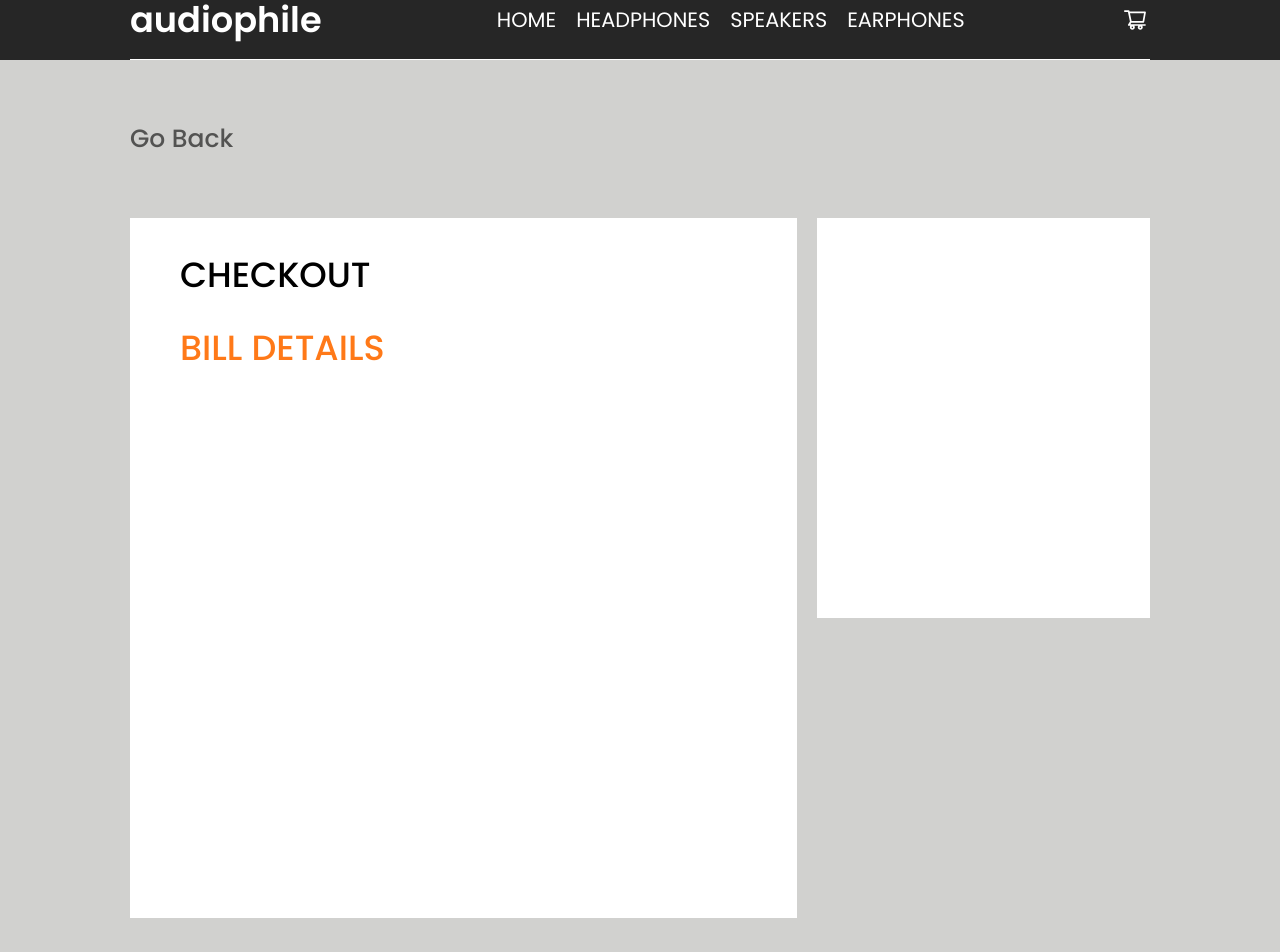
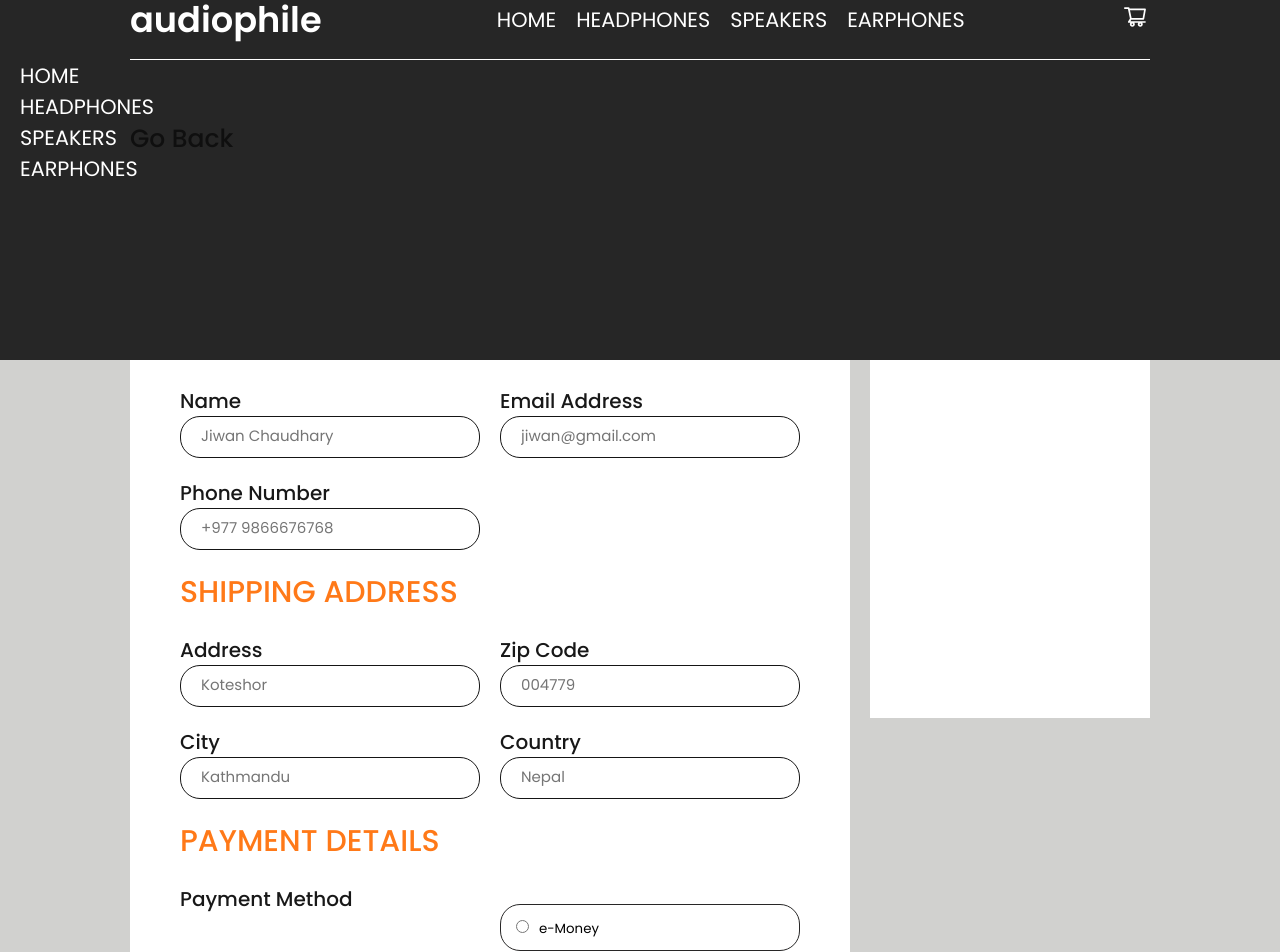
Before and after one commit to JiwanChaudhary/audiophile, a React (Create React App) app: page /cart in a window 1280 px wide. Shown: the part 20-972 px from the top of the page. Built offline with nearby package versions, Linux system fonts and the light colour scheme.

Commit message:
CSS updated

```diff
--- a/src/App.js
+++ b/src/App.js
@@ -13,7 +13,7 @@ import Headphones from "./components/pages/Headphone/Headphones";
 import Features from "./components/pages/Headphone/Features";
 import HeadphoneImage from "./components/pages/Headphone/HeadphoneImage";
 import SimilarProduct from "./components/pages/Headphone/SimilarProduct";
-import Cart from "./components/pages/Cart/cart";
+import Cart from "./components/pages/Cart/Cart";
 
 function App() {
   return (
--- a/src/components/Navbar/Navbar.jsx
+++ b/src/components/Navbar/Navbar.jsx
@@ -7,12 +7,17 @@ import {
   List,
   Cart,
   AnchorTag,
+  HamburgerMenu,
+  ExtendedNavbar,
 } from "./Navbar.styled";
+import { Link } from "react-router-dom";
 
 const Navbar = () => {
   return (
+    <>
       <Header>
         <Wrapper>
+          <HamburgerMenu />
           <Title>audiophile</Title>
           <Menu>
             <List>
@@ -28,9 +33,27 @@ const Navbar = () => {
               <AnchorTag to="/earphones">EARPHONES</AnchorTag>
             </List>
           </Menu>
+          <Link to="/cart">
             <Cart />
+          </Link>
         </Wrapper>
+        <ExtendedNavbar>
+        <List>
+          <AnchorTag to="/">HOME</AnchorTag>
+        </List>
+        <List>
+          <AnchorTag to="/headphones">HEADPHONES</AnchorTag>
+        </List>
+        <List>
+          <AnchorTag to="/speakers">SPEAKERS</AnchorTag>
+        </List>
+        <List>
+          <AnchorTag to="/earphones">EARPHONES</AnchorTag>
+        </List>
+      </ExtendedNavbar>
       </Header>
+
+    </>
   );
 };
 
--- a/src/components/Navbar/Navbar.styled.js
+++ b/src/components/Navbar/Navbar.styled.js
@@ -1,6 +1,7 @@
 import styled from "styled-components";
 import { AiOutlineShoppingCart } from "react-icons/ai";
 import { Link } from "react-router-dom";
+import { GiHamburgerMenu } from "react-icons/gi";
 
 export const Header = styled.nav`
   height: 80px;
@@ -14,6 +15,22 @@ export const Wrapper = styled.div`
   justify-content: space-between;
   border-bottom: 1px solid #fff;
   margin: 0 130px;
+
+  @media screen and (max-width: 1200px) {
+    margin-left: 80px;
+    margin-right: 80px;
+  }
+`;
+
+export const HamburgerMenu = styled(GiHamburgerMenu)`
+  color: #fff;
+  font-size: 25px;
+  display: none;
+
+  @media screen and (max-width: 1200px) {
+    display: block;
+    margin-right: -300px;
+  }
 `;
 
 export const Title = styled.div`
@@ -43,10 +60,29 @@ export const AnchorTag = styled(Link)`
     color: #ff7918;
     cursor: pointer;
   }
+
+  @media screen and (max-width: 1200px) {
+    display: none;
+  }
 `;
 
 export const Cart = styled(AiOutlineShoppingCart)`
   color: #fff;
   width: 30px;
   height: 25px;
+
+  &:hover {
+    cursor: pointer;
+  }
 `;
+
+export const ExtendedNavbar = styled.div`
+  display: flex;
+  flex-direction: column;
+  background-color: #262626;
+  height: 300px;
+  color: #fff;
+  position: absolute;
+  left: 0;
+  width: 100%;
+`;
--- a/src/components/common/Home.jsx
+++ b/src/components/common/Home.jsx
@@ -20,8 +20,8 @@ const Home = () => {
           <HeaderOne>XX99 MARK II</HeaderOne>
           <HeaderTwo>HEADPHONES</HeaderTwo>
           <HeadphoneDescription>
-          Experience natural , lifelike audio and exceptional build qualitymade
-          for the passionate music enthusiast
+            Experience natural , lifelike audio and exceptional build
+            qualitymade for the passionate music enthusiast
           </HeadphoneDescription>
           <Button>SEE PRODUCT</Button>
         </Description>
--- a/src/components/pages/Cart/cart.jsx
+++ b/src/components/pages/Cart/cart.jsx
@@ -1,4 +1,19 @@
-import { BoxWrapper, GoBack, Wrapper, BoxOne, BoxTwo, BoxOneWrapper, CheckOut, BillDetails } from "./cart.styled";
+import {
+  BoxWrapper,
+  GoBack,
+  Wrapper,
+  BoxOne,
+  BoxTwo,
+  BoxOneWrapper,
+  CheckOut,
+  BillDetails,
+  NameDetails,
+  Details,
+  Label,
+  Input,
+  Button,
+  ButtonWrapper,
+} from "./Cart.styled";
 
 const Cart = () => {
   return (
@@ -6,10 +21,69 @@ const Cart = () => {
       <GoBack to="/">Go Back</GoBack>
       <BoxWrapper>
         <BoxOne>
-            <BoxOneWrapper>
-                <CheckOut>CHECKOUT</CheckOut>
-                <BillDetails>BILL DETAILS</BillDetails>
-            </BoxOneWrapper>
+          <BoxOneWrapper>
+            <CheckOut>CHECKOUT</CheckOut>
+            <BillDetails>BILL DETAILS</BillDetails>
+            <Details>
+              <NameDetails>
+                <Label htmlFor="name">Name</Label>
+                <Input type="name" id="name" placeholder="Jiwan Chaudhary" />
+              </NameDetails>
+              <NameDetails>
+                <Label htmlFor="email">Email Address</Label>
+                <Input type="email" id="email" placeholder="jiwan@gmail.com" />
+              </NameDetails>
+              <NameDetails>
+                <Label htmlFor="number">Phone Number</Label>
+                <Input
+                  type="number"
+                  id="number"
+                  placeholder="+977 9866676768"
+                />
+              </NameDetails>
+            </Details>
+            <BillDetails>SHIPPING ADDRESS</BillDetails>
+            <Details>
+              <NameDetails>
+                <Label htmlFor="address">Address</Label>
+                <Input type="name" id="address" placeholder="Koteshor" />
+              </NameDetails>
+              <NameDetails>
+                <Label htmlFor="code">Zip Code</Label>
+                <Input type="number" id="code" placeholder="004779" />
+              </NameDetails>
+              <NameDetails>
+                <Label htmlFor="city">City</Label>
+                <Input type="name" id="city" placeholder="Kathmandu" />
+              </NameDetails>
+              <NameDetails>
+                <Label htmlFor="country">Country</Label>
+                <Input type="name" id="country" placeholder="Nepal" />
+              </NameDetails>
+            </Details>
+            <BillDetails>PAYMENT DETAILS</BillDetails>
+            <Details>
+              <Label>Payment Method</Label>
+              <NameDetails style={{ display: "flex", flexDirection: "column" }}>
+                <ButtonWrapper>
+                  <input type="radio" />
+                  <Button>e-Money</Button>
+                </ButtonWrapper>
+                <ButtonWrapper>
+                  <input type="radio" />
+                  <Button>Cash on Delivery</Button>
+                </ButtonWrapper>
+              </NameDetails>
+              <NameDetails>
+                <Label>e-Money Number</Label>
+                <Input type="number" placeholder="6745678" />
+              </NameDetails>
+              <NameDetails>
+                <Label>e-Money PIN</Label>
+                <Input type="number" placeholder="1234" />
+              </NameDetails>
+            </Details>
+          </BoxOneWrapper>
         </BoxOne>
         <BoxTwo></BoxTwo>
       </BoxWrapper>
--- a/src/components/pages/Cart/cart.styled.js
+++ b/src/components/pages/Cart/cart.styled.js
@@ -20,7 +20,7 @@ export const BoxWrapper = styled.div`
 `;
 export const BoxOne = styled.div`
   background-color: #fff;
-  height: 700px;
+  height: 930px;
 `;
 
 export const BoxOneWrapper = styled.div`
@@ -35,11 +35,61 @@ export const CheckOut = styled.p`
 export const BillDetails = styled.p`
   color: #ff7918;
   font-weight: 500;
-  font-size: 35px;
+  font-size: 30px;
+  margin: 20px 0;
+`;
+export const Details = styled.div`
+  display: grid;
+  grid-template-columns: 1fr 1fr;
+  grid-gap: 20px;
+`;
+export const NameDetails = styled.div``;
+export const Label = styled.label`
+  display: block;
+  opacity: 90%;
+  font-size: 20px;
+  font-weight: 500;
+
+  &:hover {
+    cursor: pointer;
+  }
+`;
+export const Input = styled.input`
+  width: 300px;
+  border-radius: 20px;
+  border: 1px solid #151515;
+  padding: 10px 20px;
+
+  &:focus {
+    outline: none;
+  }
+
+  &[type="number"]::-webkit-inner-spin-button {
+    -webkit-appearance: none;
+    margin: 0;
+  }
+
+  &::placeholder {
+    font-size: 15px;
+  }
+`;
+export const ButtonWrapper = styled.div`
+width: 300px;
+background: none;
+border: 1px solid #282727;
+vertical-align: middle;
+padding: 10px 15px;
 margin-top: 20px;
+border-radius: 20px;
+`;
+export const Button = styled.button`
+  background: none;
+  border: none;
+  text-align: start;
+  margin-left: 10px;
 `;
 
 export const BoxTwo = styled.div`
   background-color: #fff;
-  height: 400px;
+  height: 500px;
 `;
--- a/src/components/styled/Earphone.styled.js
+++ b/src/components/styled/Earphone.styled.js
@@ -6,6 +6,11 @@ export const EarphoneDiv = styled.div`
   margin: 90px 130px;
   height: 319px;
   font-family: "Poppins", sans-serif;
+
+  @media screen and (max-width: 1200px) {
+    margin-left: 80px;
+    margin-right: 80px;
+  }
 `;
 
 export const EarphoneImage = styled.img`
--- a/src/components/styled/EarphoneDes.styled.js
+++ b/src/components/styled/EarphoneDes.styled.js
@@ -8,6 +8,11 @@ export const BeatGear = styled.div`
   gap: 20px;
   height: 550px;
   font-family: "Poppins", sans-serif;
+
+  @media screen and (max-width: 1200px) {
+    margin-left: 80px;
+    margin-right: 80px;
+  }
 `;
 
 export const GearDes = styled.div``;
--- a/src/components/styled/Home.styled.js
+++ b/src/components/styled/Home.styled.js
@@ -13,7 +13,11 @@ export const Description = styled.div`
   margin-left: 130px;
   color: #fff;
   margin-right: 0;
-`
+
+  @media screen and (max-width: 1200px) {
+    margin-left: 80px;
+  }
+`;
 
 export const NewProduct = styled.p`
   font-family: "Poppins", sans-serif;
@@ -29,6 +33,9 @@ font-size: 2.9rem;
   margin: 0;
   letter-spacing: 5px;
 
+  @media screen and (max-width: 1463px) {
+    font-size: 2.5rem;
+  }
 `;
 
 export const HeaderTwo = styled.h1`
@@ -38,6 +45,9 @@ font-size: 2.9rem;
   margin-bottom: 40px;
   font-family: "Poppins", sans-serif;
 
+  @media screen and (max-width: 1463px) {
+    font-size: 2.5rem;
+  }
 `;
 
 export const HeadphoneDescription = styled.p`
@@ -49,7 +59,7 @@ opacity: 68%;
 
 export const Button = styled.button`
   font-family: "Poppins", sans-serif;
-background-color: #FEA565;
+  background-color: #fea565;
   border: none;
   padding: 10px 20px;
   color: #fff;
@@ -61,11 +71,21 @@ transition: 0.4s;
   &:hover {
     transform: scale(1.1);
   }
-
 `;
 
 export const Image = styled.img`
   margin-top: 50px;
   height: 1000px;
   margin-left: 0;
+
+  @media screen and (max-width: 1463px) {
+    height: 900px;
+  }
+  @media screen and (max-width: 1325px) {
+    height: 800px;
+  }
+
+  @media screen and (max-width: 1300px) {
+      height: 750px;
+  }
 `;
--- a/src/components/styled/Product.styled.js
+++ b/src/components/styled/Product.styled.js
@@ -2,16 +2,27 @@ import styled from "styled-components";
 import { AiOutlineRight } from "react-icons/ai";
 
 export const AllProduct = styled.section`
-  display: flex;
+  display: grid;
+  grid-template-columns: 1fr 1fr 1fr;
   justify-content: center;
   align-items: center;
   margin: 130px 130px 0 130px;
   gap: 30px;
+
+  @media screen and (max-width: 1350px) {
+    gap: 10px;
+  }
+
+  @media screen and (max-width: 1200px) {
+    margin-left: 80px;
+    margin-right: 80px;
+  }
 `;
 
 export const Box = styled.div`
   height: 200px;
-  width: 380px;
+  width: auto;
+  max-width: 380px;
   background-color: #bdb9b9;
   position: relative;
 `;
@@ -22,6 +33,17 @@ export const Image = styled.img`
   height: 300px;
   left: 15%;
   top: -65%;
+
+  @media screen and (max-width: 1350px) {
+    left: 10%;
+   }
+
+   @media screen and (max-width: 1250px) {
+     left: 7%;
+   }
+   @media screen and (max-width: 1220px) {
+     left: 4%;
+   }
 `;
 
 export const HeadingIcon = styled.div`
--- a/src/components/styled/SpeakerOne.styled.js
+++ b/src/components/styled/SpeakerOne.styled.js
@@ -6,6 +6,11 @@ export const Zspeaker = styled.div`
   background-color: #ff7918;
   display: flex;
   border-radius: 20px;
+
+  @media screen and (max-width: 1200px) {
+    margin-left: 80px;
+    margin-right: 80px;
+  }
 `;
 
 export const ZxspeakerImage = styled.img`
--- a/src/components/styled/SpeakerTwo.styled.js
+++ b/src/components/styled/SpeakerTwo.styled.js
@@ -9,6 +9,11 @@ export const Speaker = styled.div`
   height: 270px;
   background-color: #cccaca;
   border-radius: 20px;
+
+  @media screen and (max-width: 1200px) {
+    margin-left: 80px;
+    margin-right: 80px;
+  }
 `;
 export const SpeakerTwoText = styled.div`
   display: flex;
```
Lines whose indentation alone changed are shown as unchanged.
